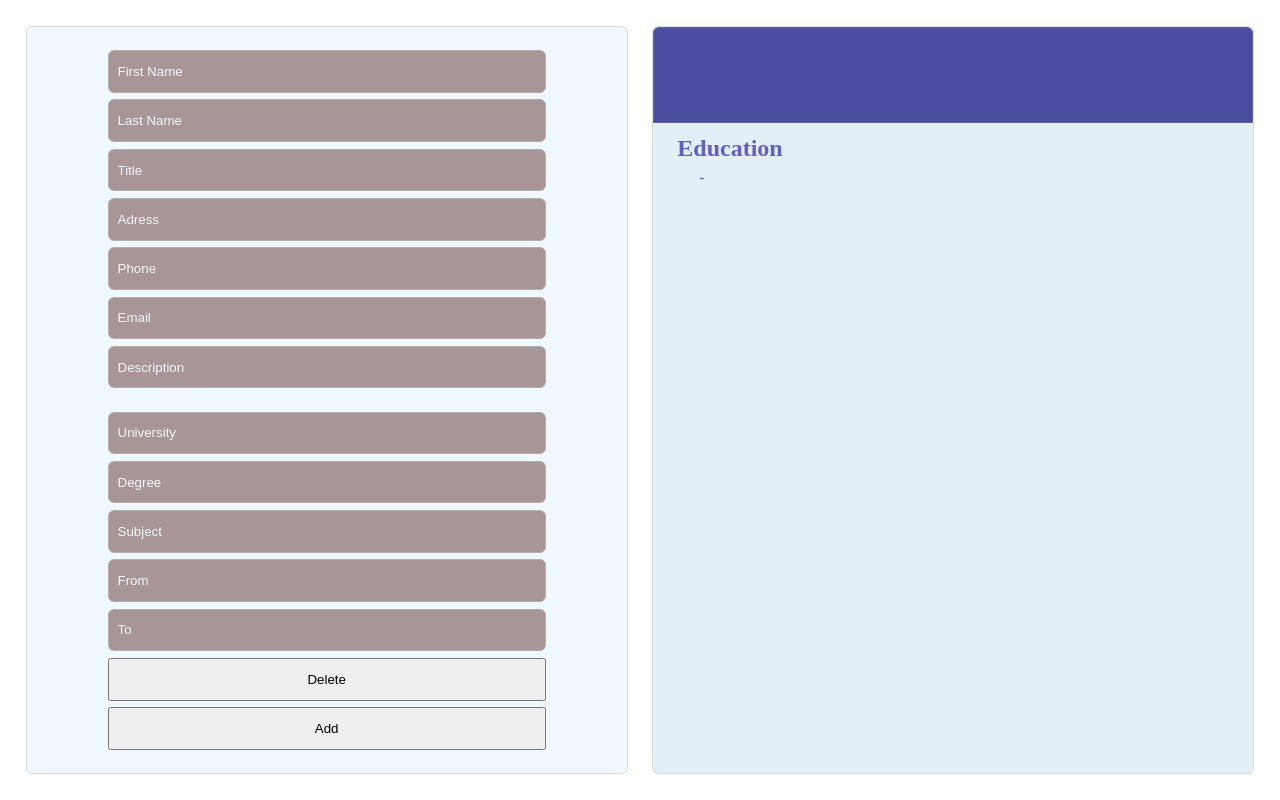
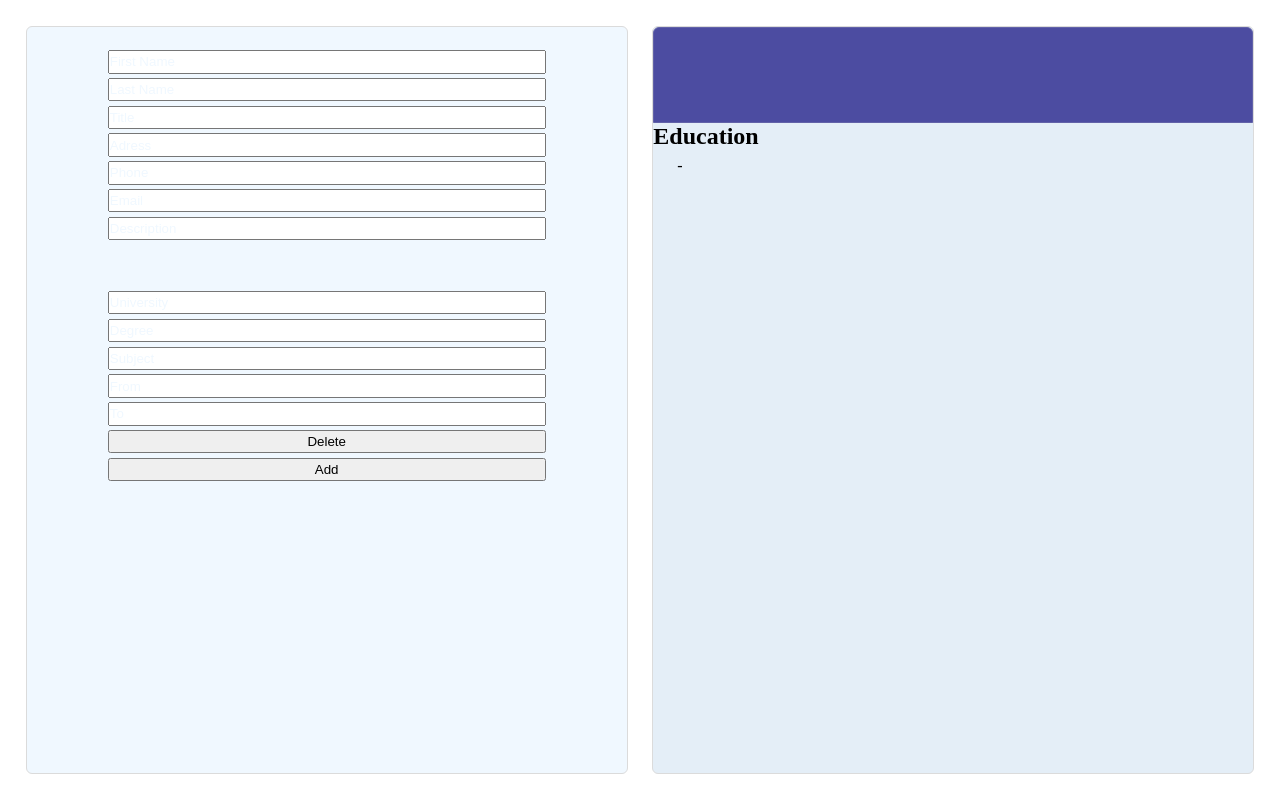
Before and after one commit to franema/cv-project, a React (Create React App) app: page / in a window 1280 px wide. Built offline with nearby package versions, Linux system fonts and the light colour scheme.

Commit message:
Update styles.css

```diff
--- a/src/styles.css
+++ b/src/styles.css
@@ -2,6 +2,7 @@
     margin: 0;
     padding: 0;
     box-sizing: border-box;
+    overflow-wrap: break-word;
 }
 
 .main-container {
@@ -16,7 +17,7 @@
     background-color: aliceblue;
     width: 100%;
     display: grid;
-    grid-template: 1fr 1fr/ 1fr;
+    grid-template: 1fr 1fr 1fr/ 1fr;
     justify-items: center;
     padding: 2%;
     border: 1px solid rgb(219, 219, 219);
@@ -26,7 +27,7 @@
 .generalInfo-container {
     width: 80%;
     display: grid;
-    grid-template: repeat(7, 1fr) / 1fr ;
+    grid-template: repeat(8, 1fr) / 1fr ;
     padding: 2%;
 
     gap: 2%;
@@ -35,13 +36,20 @@
 .edExp-container {
     width: 80%;
     display: grid;
-    grid-template: repeat(7, 1fr) / 1fr ;
+    grid-template: repeat(8, 1fr) / 1fr ;
     padding: 2%;
-
     gap: 2%;
 }
 
-input {
+.practical-container {
+    width: 80%;
+    display: grid;
+    grid-template: repeat(7, 1fr) / 1fr ;
+    padding: 2%;
+    gap: 2%;
+}
+
+.info-input {
     background-color: rgb(168, 149, 149);
     border: 1px solid rgb(177, 175, 175);
     border-radius: 6px;
@@ -80,16 +88,56 @@ input {
     font-size: 2rem;
 }
 
-.cv-education {
+.cv-content {
+    display: grid;
+    grid-template: 1fr / 25% 75% ;
+    width: 100%;
+}
+
+.cv-main {
     padding: 2% 4%;
     color: rgb(95, 95, 204);
     display: grid;
+    grid-template: 1fr 3fr 3fr / 1fr;
     gap: 4%;
+    width: 100%;
+}
+
+.cv-description {
+    overflow:auto;
+}
+
+.cv-experience {
+    display: grid;
+    width: 100%;
+}
+
+.cv-experience>p {
+    padding-left: 4%;
+}
+
+.cv-education {
+    display: grid;
+    gap: 4%;
+    width: 100%;
 }
 
 .cv-education>p {
     padding: 0 0 0 4%;
 }
 
-/* .info-display {
-} */
+.cv-contact {
+    background-color: rgb(123, 137, 167);
+    min-height: 100vh;
+    width: 100%;
+    border-radius: 0 0 0 6px;
+    color: aliceblue;
+    padding: 15%;
+    overflow: hidden;
+
+}
+
+.cv-contact>p {
+    overflow-wrap: break-word;
+    margin: 15% 0;
+}
```
